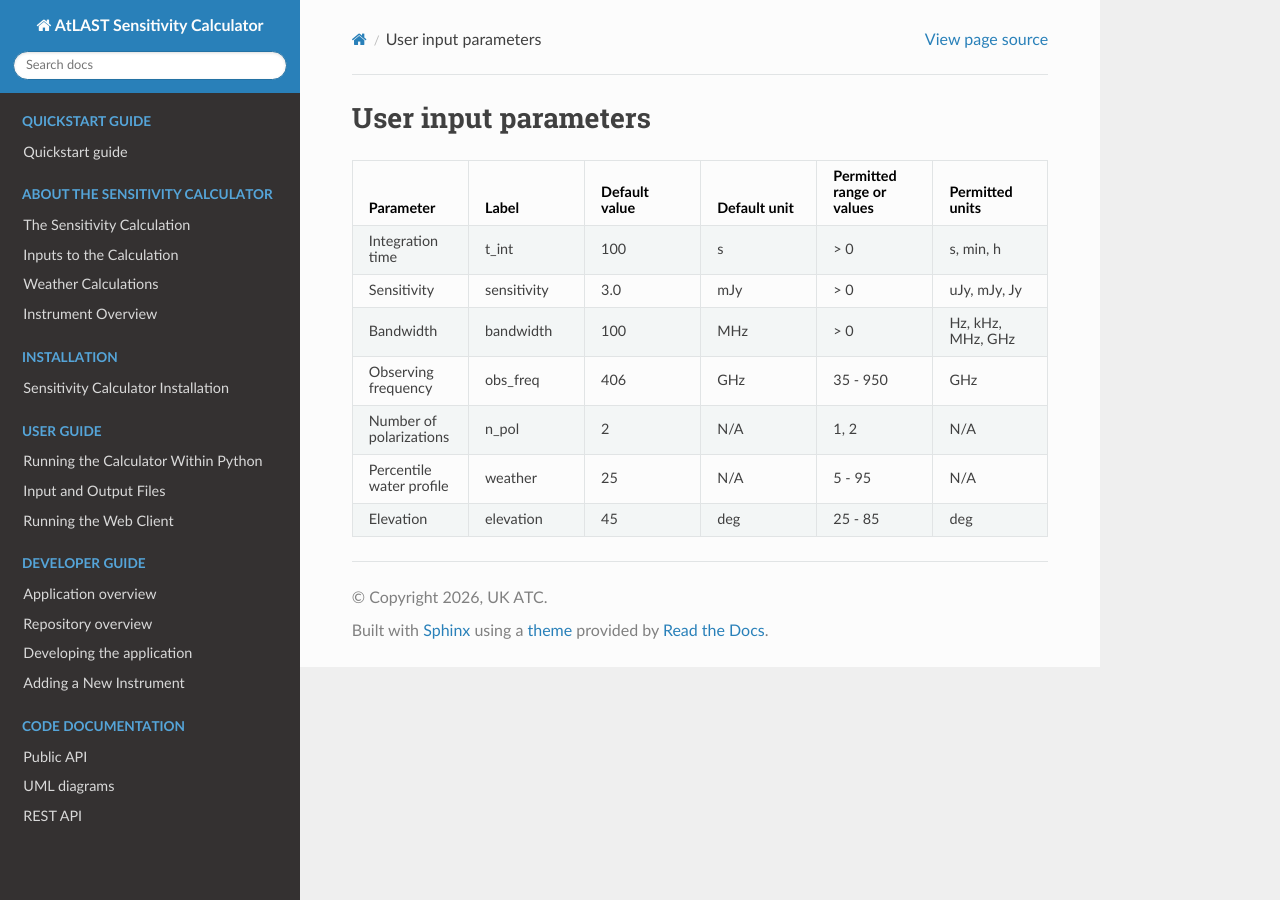
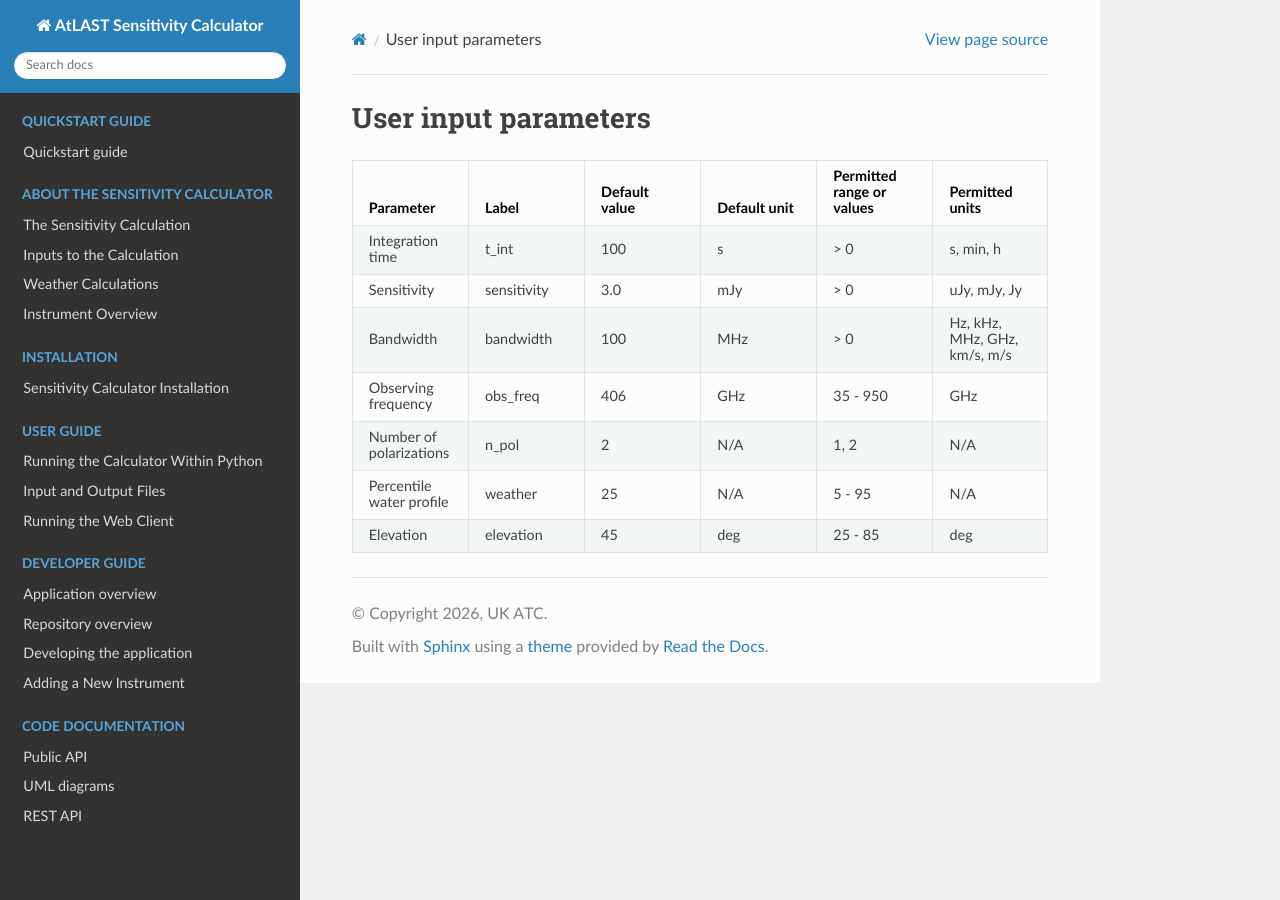
Before and after one commit to ukatc/AtLAST_sensitivity_calculator, a Sphinx documentation site: the page built from docs/source/calculator_info/user_input.rst, in a window 1280 px wide. Built offline with Sphinx 7.4.7 and the Read the Docs theme 3.1.0, drawn with Linux system fonts in a browser that asks for light colours.

Commit message:
ASC-36 Add velocity units to doc

```diff
--- a/docs/source/calculator_info/user_input.rst
+++ b/docs/source/calculator_info/user_input.rst
@@ -28,7 +28,7 @@ User input parameters
       - 100
       - MHz
       - > 0
-      - Hz, kHz, MHz, GHz
+      - Hz, kHz, MHz, GHz, km/s, m/s
     * - Observing frequency
       - obs_freq
       - 406
```
